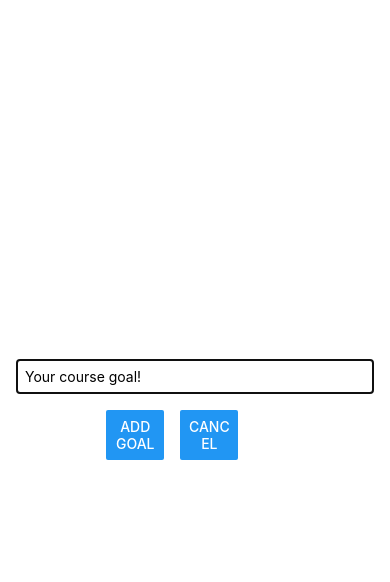
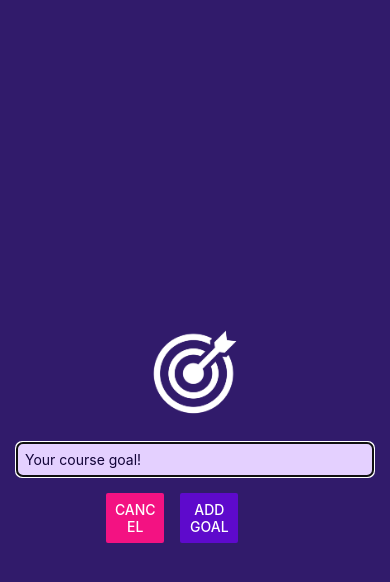
Before and after one commit to WagnerGauer/react-native-the-practical-guide-maximilian-schwarzmuller, a React Native app: screen / in a window 390 px wide. Both pictures are taken after a click on the button "ADD NEW GOAL". Shown: the top 582 px of the page. Built offline with nearby package versions, Linux system fonts and the light colour scheme.

Commit message:
Touch up styling

```diff
--- a/App.js
+++ b/App.js
@@ -1,5 +1,6 @@
 import { StyleSheet, View, FlatList, Button } from "react-native";
 import { useState } from "react";
+import { StatusBar } from "expo-status-bar";
 import GoalItem from "./components/GoalItem";
 import GoalInput from "./components/GoalInput";
 
@@ -30,6 +31,8 @@
   console.log(goals);
 
   return (
+    <>
+      <StatusBar style="light" />
       <View style={styles.appContainer}>
         <Button
           onPress={startAddGoalHandler}
@@ -40,7 +43,7 @@
         <GoalInput
           visible={modalIsVisible}
           addGoal={(goalInput) => addGoalHandler(goalInput)}
-        onCancel={() => endAddGoalHandler()}
+          onCancel={endAddGoalHandler}
         />
 
         <View style={styles.goalsCotainer}>
@@ -61,6 +64,7 @@
           />
         </View>
       </View>
+    </>
   );
 }
 
--- a/app.json
+++ b/app.json
@@ -5,6 +5,7 @@
     "version": "1.0.0",
     "orientation": "portrait",
     "icon": "./assets/icon.png",
+    "backgroundColor": "#1e085a",
     "userInterfaceStyle": "light",
     "splash": {
       "image": "./assets/splash.png",
--- a/components/GoalInput.js
+++ b/components/GoalInput.js
@@ -1,4 +1,12 @@
-import { StyleSheet, Text, View, TextInput, Button, Modal } from "react-native";
+import {
+  StyleSheet,
+  Text,
+  View,
+  TextInput,
+  Button,
+  Modal,
+  Image,
+} from "react-native";
 import { useState } from "react";
 
 const GoalInput = ({ addGoal, visible, onCancel }) => {
@@ -18,6 +26,10 @@
   return (
     <Modal visible={visible} animationType="slide">
       <View style={styles.inputContainer}>
+        <Image
+          style={styles.image}
+          source={require("../assets/images/goal.png")}
+        />
         <TextInput
           style={styles.textInput}
           placeholder="Your course goal!"
@@ -26,10 +38,10 @@
         />
         <View style={styles.buttonContainer}>
           <View style={styles.button}>
-            <Button onPress={handlePress} title="Add Goal" />
+            <Button onPress={onCancel} color="#f31282" title="Cancel" />
           </View>
           <View style={styles.button}>
-            <Button onPress={onCancel} title="Cancel" />
+            <Button onPress={handlePress} color="#5e0acc" title="Add Goal" />
           </View>
         </View>
       </View>
@@ -44,14 +56,20 @@
     flex: 1,
     justifyContent: "center",
     alignItems: "center",
-    marginBottom: 24,
-    borderBottomWidth: 1,
-    borderBottomColor: "#cccccc",
     padding: 16,
+    backgroundColor: "#311b6b",
+  },
+  image: {
+    width: 100,
+    height: 100,
+    margin: 20,
   },
   textInput: {
     borderWidth: 1,
-    borderColor: "#cccccc",
+    borderColor: "#e4d0ff",
+    backgroundColor: "#e4d0ff",
+    color: "#120438",
+    borderRadius: 6,
     width: "100%",
     padding: 8,
   },
```
Also changed, not shown: assets/images/goal.png (added). Lines whose indentation alone changed are shown as unchanged.
